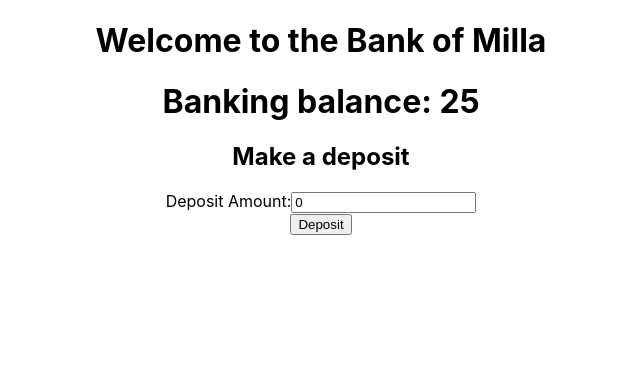
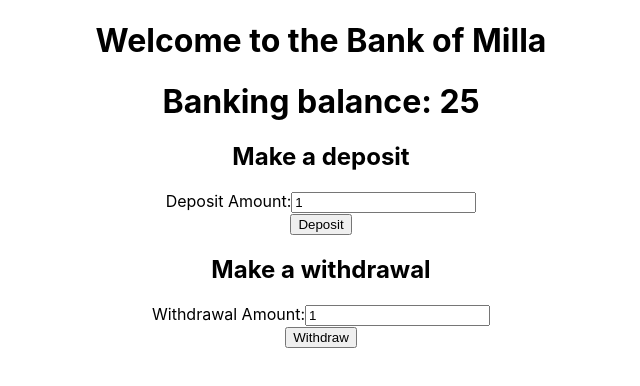
Before and after one commit to DigitalCraftsStudents/redux-intro-2021-02-25, a React (Create React App) app: page / in a window 1280 px wide. Shown: the top 386 px of the page, without its empty margins (319-959 px from the left). Built offline with nearby package versions, Linux system fonts and the light colour scheme.

Commit message:
adds withdrawal form connected to redux

```diff
--- a/src/components/Banking.jsx
+++ b/src/components/Banking.jsx
@@ -2,7 +2,8 @@
 import React, { useState } from 'react';
 
 function Banking(props) {
-    const [depositAmount, setDepositAmount] = useState(0);
+    const [depositAmount, setDepositAmount] = useState(1);
+    const [withdrawAmount, setWithdrawAmount] = useState(1);
     return (
         <div>
             <h1>Banking balance: {props.banking} </h1>
@@ -16,6 +17,7 @@ function Banking(props) {
                         Deposit Amount:
                         <input
                             type="number"
+                            min="1"
                             value={depositAmount}
                             onChange={(e) => {
                                 setDepositAmount(parseFloat(e.target.value))
@@ -26,6 +28,27 @@ function Banking(props) {
                     <input type="submit" value="Deposit" />
                 </form>
             </section>
+            <section>
+                <h2>Make a withdrawal</h2>
+                <form onSubmit={(e) => {
+                    e.preventDefault();
+                    props.withdraw(withdrawAmount);
+                }}>
+                    <label>
+                        Withdrawal Amount:
+                        <input
+                            type="number"
+                            min="1"
+                            value={withdrawAmount}
+                            onChange={(e) => {
+                                setWithdrawAmount(parseFloat(e.target.value))
+                            }}
+                            />
+                    </label>
+                    <br />
+                    <input type="submit" value="Withdraw" />
+                </form>
+            </section>
         </div>
     );
 }
--- a/src/containers/BankingContainer.jsx
+++ b/src/containers/BankingContainer.jsx
@@ -1,7 +1,8 @@
 // Smart Container
 import Banking from '../components/Banking';
 import {
-    bankingDeposit
+    bankingDeposit,
+    bankingWithdraw
 } from '../actions';
 import { connect } from 'react-redux';
 
@@ -17,11 +18,16 @@ const mapDispatchToProps = (dispatch) => {
     return {
         deposit: (amount) => {
             dispatch(bankingDeposit(amount));
+        },
+        withdraw: (amount) => {
+            dispatch(bankingWithdraw(amount));
         }
     }
-}
+};
+
+export default connect(mapStateToProps, mapDispatchToProps)(Banking);
 // connect those two things to the dumb component
-const ironManSuit = connect(mapStateToProps, mapDispatchToProps);
-const ironMan = ironManSuit(Banking);
-// export the new, connected component that has some redux smarts wired to it
-export default ironMan;
+// const ironManSuit = connect(mapStateToProps, mapDispatchToProps);
+// const ironMan = ironManSuit(Banking);
+// // export the new, connected component that has some redux smarts wired to it
+// export default ironMan;
```
